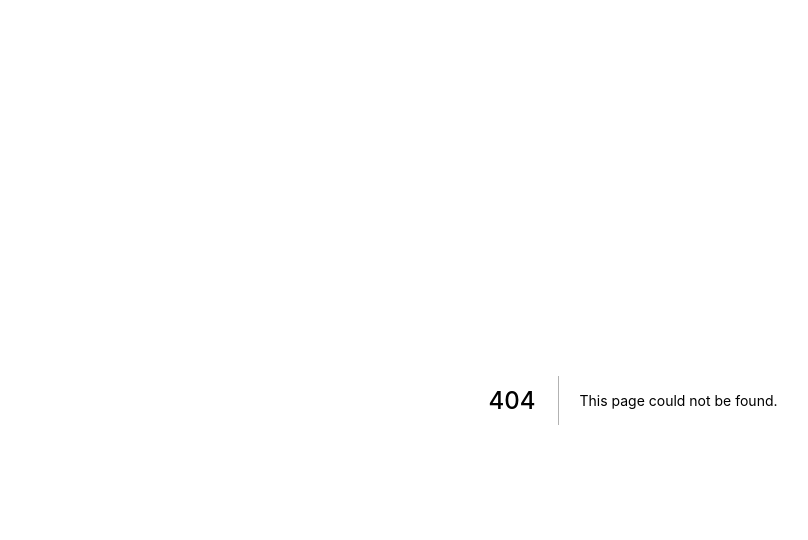
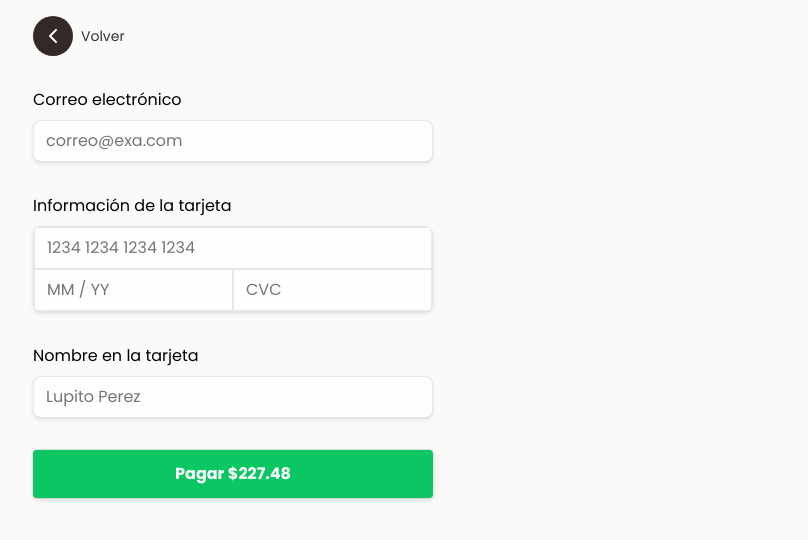
Before and after one commit to devferx/tiendita, a Next.js app: page /pay in a window 1280 px wide. Before the commit this address had no page. Shown: the top 540 px of the page, without its empty margins (7-815 px from the left). Built offline with nearby package versions, Linux system fonts and the light colour scheme.

Commit message:
:lipstick: [ADD] Pay page, PayHeader and PayForm components

```diff
--- /dev/null
+++ b/pages/pay.tsx
@@ -0,0 +1,16 @@
+import { PayForm } from "@containers/pay/components/PayForm";
+import { PayHeader } from "@containers/pay/components/PayHeader";
+
+const PayPage = () => {
+  return (
+    <div className="container">
+      <PayHeader />
+
+      <div className="wrapper">
+        <PayForm />
+      </div>
+    </div>
+  );
+};
+
+export default PayPage;
--- /dev/null
+++ b/src/containers/pay/components/PayForm/index.tsx
@@ -0,0 +1,43 @@
+import { FormStyled } from "./styles";
+
+export const PayForm = () => {
+  return (
+    <FormStyled>
+      <div className="form-control">
+        <label htmlFor="email">Correo electrónico</label>
+        <input
+          type="email"
+          id="email"
+          name="email"
+          placeholder="correo@exa.com"
+        />
+      </div>
+
+      <div className="form-control form-control-card">
+        <label htmlFor="card-number">Información de la tarjeta</label>
+        <div className="grid">
+          <input
+            id="card-number"
+            type="number"
+            name="card-number"
+            placeholder="1234 1234 1234 1234"
+          />
+          <input type="text" name="card-exp" placeholder="MM / YY" />
+          <input type="number" name="card-cvc" placeholder="CVC" />
+        </div>
+      </div>
+
+      <div className="form-control">
+        <label htmlFor="card-name">Nombre en la tarjeta</label>
+        <input
+          type="text"
+          id="card-name"
+          name="card-name"
+          placeholder="Lupito Perez"
+        />
+      </div>
+
+      <input className="submit" type="submit" value="Pagar $227.48" />
+    </FormStyled>
+  );
+};
--- /dev/null
+++ b/src/containers/pay/components/PayForm/styles.ts
@@ -0,0 +1,71 @@
+import styled from "@emotion/styled";
+
+export const FormStyled = styled.form`
+  display: flex;
+  flex-direction: column;
+  gap: 32px;
+  width: 100%;
+  padding-top: 16px;
+  padding-bottom: 16px;
+
+  .form-control {
+    display: flex;
+    flex-direction: column;
+    gap: 8px;
+
+    label {
+      font: var(--body1-regular);
+
+      &::placeholder {
+        color: var(--boulder);
+      }
+    }
+
+    input {
+      width: 100%;
+      padding: 8px 12px;
+      font: var(--body1-regular);
+      border-radius: 8px;
+      background: var(--white);
+      border: 1px solid rgba(60, 66, 87, 0.12);
+      box-shadow: 0px 2px 5px rgba(0, 0, 0, 0.08),
+        0px 1px 1px rgba(0, 0, 0, 0.04);
+    }
+    &.form-control-card {
+      .grid {
+        display: grid;
+        grid-template-columns: 1fr 1fr;
+        border: 1px solid rgba(60, 66, 87, 0.12);
+        border-radius: 8px;
+        overflow: hidden;
+        box-shadow: 0px 2px 5px rgba(0, 0, 0, 0.08),
+          0px 1px 1px rgba(0, 0, 0, 0.04);
+
+        input {
+          border-radius: 0px;
+          box-shadow: none;
+        }
+
+        input:first-child {
+          grid-column: 1 / 3;
+        }
+      }
+    }
+  }
+
+  .submit {
+    background: var(--malachite);
+    padding: 12px 48px;
+    border: none;
+    box-shadow: 0px -1px 1px rgba(0, 0, 0, 0.12),
+      0px 2px 5px rgba(0, 0, 0, 0.12), 0px 1px 1px rgba(0, 0, 0, 0.08);
+    border-radius: 4px;
+    font: var(--body1-bold);
+    color: var(--white);
+    cursor: pointer;
+  }
+
+  @media screen and (min-width: 768px) {
+    max-width: 400px;
+  }
+`;
--- /dev/null
+++ b/src/containers/pay/components/PayHeader/index.tsx
@@ -0,0 +1,17 @@
+import Link from "next/link";
+import { HeaderStyled } from "./styles";
+
+export const PayHeader = () => {
+  return (
+    <HeaderStyled>
+      <div className="wrapper">
+        <Link href="/">
+          <a className="link">
+            <img src="/assets/icons/back.svg" alt="Back Icon" />
+            <span>Volver</span>
+          </a>
+        </Link>
+      </div>
+    </HeaderStyled>
+  );
+};
--- /dev/null
+++ b/src/containers/pay/components/PayHeader/styles.ts
@@ -0,0 +1,36 @@
+import styled from "@emotion/styled";
+
+export const HeaderStyled = styled.header`
+  .wrapper {
+    display: flex;
+    align-items: center;
+    padding-top: 16px;
+    padding-bottom: 16px;
+    border-bottom: 1px solid rgba(0, 0, 0, 0.05);
+  }
+
+  .link {
+    display: flex;
+    align-items: center;
+    gap: 8px;
+    text-decoration: none;
+    font: var(--caption-regular);
+    color: var(--black);
+
+    img {
+      padding: 8px;
+      background-color: var(--cocoabrown);
+      border-radius: 50%;
+    }
+  }
+
+  @media screen and (min-width: 768px) {
+    .wrapper {
+      border-bottom: transparent;
+    }
+
+    .link {
+      font: var(--button);
+    }
+  }
+`;
```
Also changed, not shown: public/assets/icons/back.svg (added).
